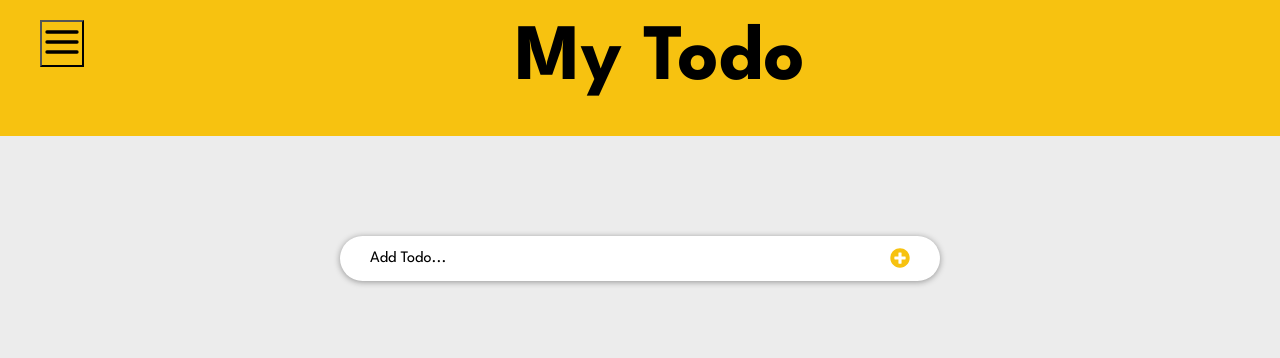
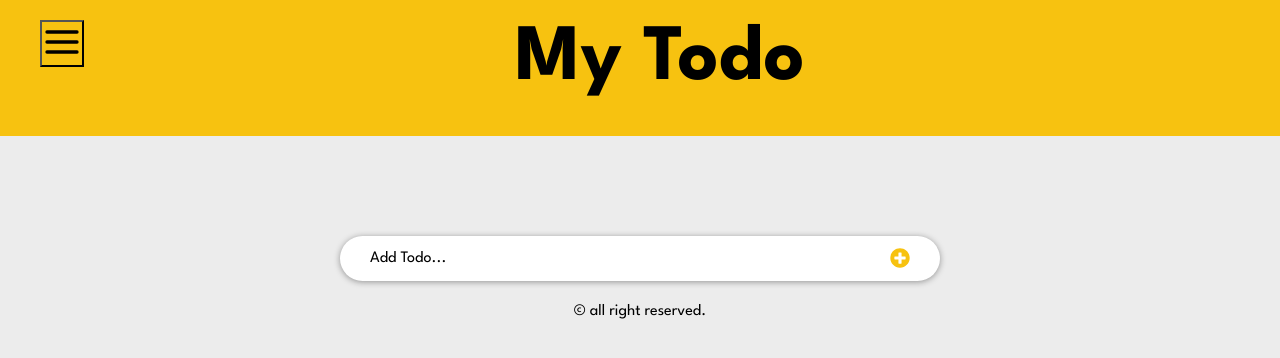
Before and after one commit to akos29/todo, a React (Create React App) app: page / in a window 1280 px wide. Shown: the top 358 px of the page. Built offline with nearby package versions, Linux system fonts and the light colour scheme.

Commit message:
Add footer

```diff
--- /dev/null
+++ b/src/components/Footer.js
@@ -0,0 +1,11 @@
+import React from 'react';
+
+function Footer() {
+  return (
+    <footer>
+      &copy; all right reserved.
+    </footer>
+  );
+}
+
+export default Footer;
--- a/src/components/TodoContainer.js
+++ b/src/components/TodoContainer.js
@@ -8,6 +8,7 @@ import InputTodo from './InputTodo';
 import About from '../pages/About';
 import NoMatch from '../pages/NoMatch';
 import Navbar from './Navbar';
+import Footer from './Footer';
 
 const TodoContainer = () =>{
   function getInitialTodos() {
@@ -88,6 +89,7 @@ const TodoContainer = () =>{
 
         </Route>
       </Routes>
+      <Footer />
       </div>
     </>
 
```
